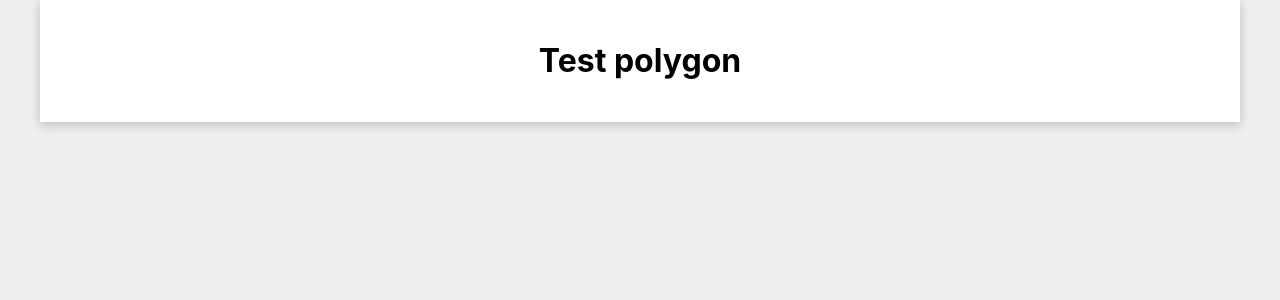
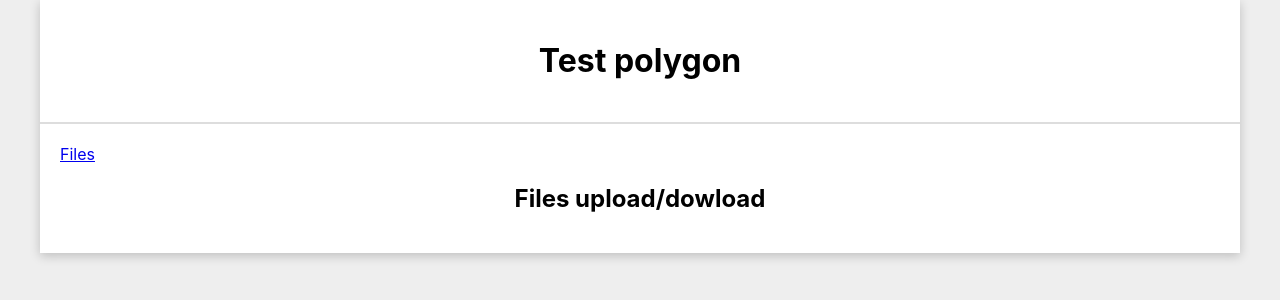
Before and after one commit to Ernest0203/test-polygon, a React (Create React App) app in the folder client/: page / in a window 1280 px wide. Shown: the top 300 px of the page. Built offline with nearby package versions, Linux system fonts and the light colour scheme.

Commit message:
added layout

```diff
--- a/client/src/App.js
+++ b/client/src/App.js
@@ -3,6 +3,7 @@ import { Provider } from 'react-redux';
 import { BrowserRouter as Router } from 'react-router-dom';
 import store from './redux/store';
 import styled, { createGlobalStyle } from 'styled-components';
+import Layout from './containers/Layout';
 
 function App() {
   return (
@@ -14,7 +15,9 @@ function App() {
             <header className="appHeader">
               <h1>Test polygon</h1>
             </header>
-            <main className="appMain"></main>
+            <main className="appMain">
+              <Layout/>
+            </main>
           </AppWrapper>
         </Router>
       </Provider>
@@ -28,6 +31,7 @@ const AppWrapper = styled.div`
   box-shadow: 0 3px 10px rgba(0,0,0, .2);
   background-color: #fff;
   .appHeader {
+    border-bottom: 2px solid #ddd;
     padding: 20px 0;
     h1 {
       text-align: center;
--- /dev/null
+++ b/client/src/containers/Files.js
@@ -0,0 +1,18 @@
+import React from 'react';
+import styled from 'styled-components';
+
+const Files = () => {
+  return (
+    <FilesWrapper>
+      <h2>Files upload/dowload</h2>
+    </FilesWrapper>
+  )
+}
+
+const FilesWrapper = styled.div`
+  h2 {
+    text-align: center;
+  }
+`
+
+export default Files;
--- /dev/null
+++ b/client/src/containers/Layout.js
@@ -0,0 +1,32 @@
+import React from 'react';
+import { Switch, Route, Link } from "react-router-dom";
+import styled from 'styled-components';
+
+import { routes, links } from './routes';
+
+const Layout = () => {
+	const linksList = links.map(link => <Link to={`/${link}`}>Files</Link>);
+	const routesList = routes.map(route => <Route path={`/${route.path}`} component={route.component}></Route>);
+
+  return (
+    <LayoutWrapper>
+			<nav>
+				{linksList}
+			</nav>
+			<div className="content">
+				<Switch>
+					{routesList}
+				</Switch>
+			</div>
+    </LayoutWrapper>
+  )
+}
+
+const LayoutWrapper = styled.div`
+	padding: 20px;
+	nav {
+		margin-bottom: 20px;
+	}
+`
+
+export default Layout;
--- /dev/null
+++ b/client/src/containers/routes.js
@@ -0,0 +1,18 @@
+import Files from './Files';
+
+const routes = [
+  {
+    path: '/',
+    component: Files
+  },
+  {
+    path: 'files',
+    component: Files
+  },
+];
+
+const links = [
+  'files'
+];
+
+export { routes, links };
```
